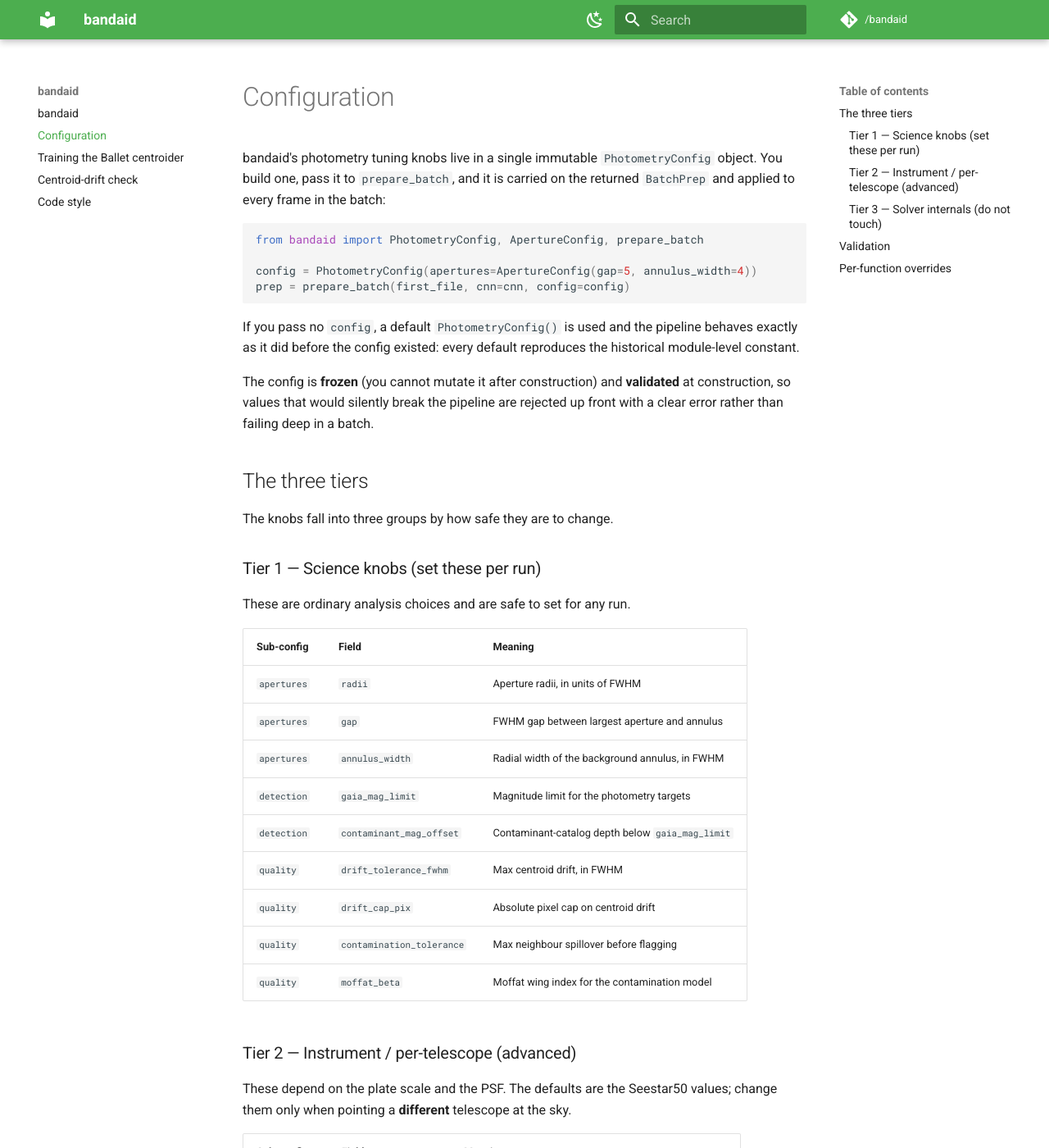
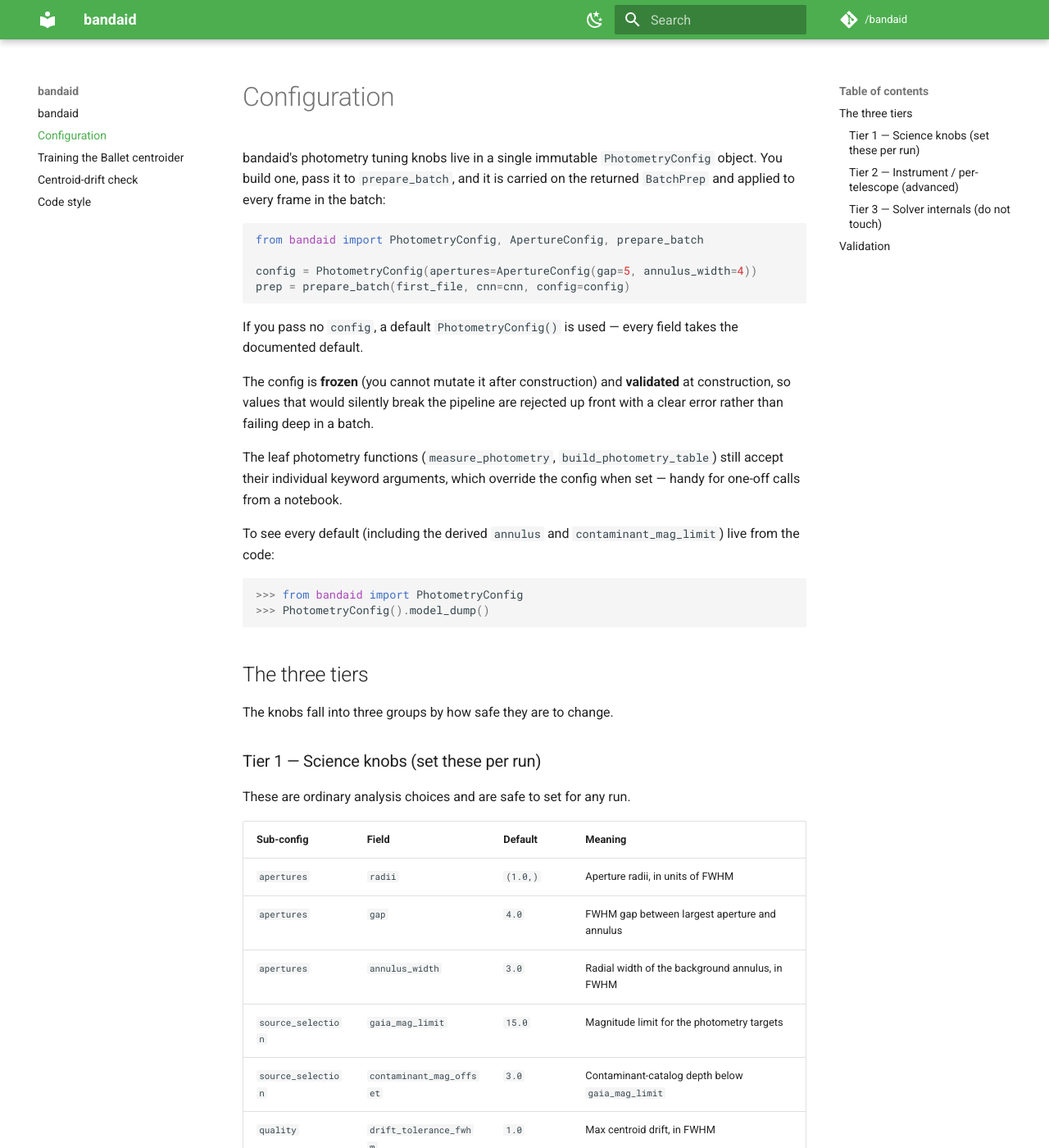
Before and after one commit to mwcraig/bandaid, an MkDocs documentation site: the page built from docs/configuration.md, in a window 1280 px wide and 1400 px high. Shown: the whole window at 82% size. Built offline with MkDocs 1.6.1 and Material for MkDocs 9.7.7, drawn with Linux system fonts in a browser that asks for light colours; some of the changed text lies outside the part shown.

Commit message:
Restructure config per review: rename DetectionConfig, regroup fields, docs
- Rename DetectionConfig -> SourceSelectionConfig (and the PhotometryConfig
  `detection` field -> `source_selection`); it selects which catalogue stars
  are measured/flagged, not how sources are detected.
- Move contamination_tolerance and moffat_beta from QualityConfig to
  InstrumentConfig: acceptable spillover depends on instrument sensitivity and
  beta is a PSF property, which also keeps the contamination-model pair together.
- ApertureConfig docstring: drop stellarphot mention, move rationale to Notes.
- docs/configuration.md: add Default column + model_dump() snippet, drop the
  never-released "behaves as before" wording and the speculative Tier 3
  sentence, fold per-function overrides into a one-liner.
- tests: pin literals, de-duplicate the EXPECTED_* block, drop the circular
  detection_opening assert in the compose test.

Co-Authored-By: Claude Opus 4.8 <noreply@anthropic.com>
Claude-Session: https://claude.ai/code/session_01Ub4bReQbJfq8wPQAoLHC1b

````diff
--- a/docs/configuration.md
+++ b/docs/configuration.md
@@ -11,13 +11,24 @@ config = PhotometryConfig(apertures=ApertureConfig(gap=5, annulus_width=4))
 prep = prepare_batch(first_file, cnn=cnn, config=config)
 ```
 
-If you pass no `config`, a default `PhotometryConfig()` is used and the pipeline
-behaves exactly as it did before the config existed: every default reproduces the
-historical module-level constant.
+If you pass no `config`, a default `PhotometryConfig()` is used — every field
+takes the documented default.
 
 The config is **frozen** (you cannot mutate it after construction) and
 **validated** at construction, so values that would silently break the pipeline
 are rejected up front with a clear error rather than failing deep in a batch.
+
+The leaf photometry functions (`measure_photometry`, `build_photometry_table`)
+still accept their individual keyword arguments, which override the config when
+set — handy for one-off calls from a notebook.
+
+To see every default (including the derived `annulus` and `contaminant_mag_limit`)
+live from the code:
+
+```python
+>>> from bandaid import PhotometryConfig
+>>> PhotometryConfig().model_dump()
+```
 
 ## The three tiers
 
@@ -27,28 +38,29 @@ The knobs fall into three groups by how safe they are to change.
 
 These are ordinary analysis choices and are safe to set for any run.
 
-| Sub-config  | Field                     | Meaning                                          |
-| ----------- | ------------------------- | ------------------------------------------------ |
-| `apertures` | `radii`                   | Aperture radii, in units of FWHM                 |
-| `apertures` | `gap`                     | FWHM gap between largest aperture and annulus    |
-| `apertures` | `annulus_width`           | Radial width of the background annulus, in FWHM  |
-| `detection` | `gaia_mag_limit`          | Magnitude limit for the photometry targets       |
-| `detection` | `contaminant_mag_offset`  | Contaminant-catalog depth below `gaia_mag_limit` |
-| `quality`   | `drift_tolerance_fwhm`    | Max centroid drift, in FWHM                      |
-| `quality`   | `drift_cap_pix`           | Absolute pixel cap on centroid drift             |
-| `quality`   | `contamination_tolerance` | Max neighbour spillover before flagging          |
-| `quality`   | `moffat_beta`             | Moffat wing index for the contamination model    |
+| Sub-config         | Field                    | Default  | Meaning                                          |
+| ------------------ | ------------------------ | -------- | ------------------------------------------------ |
+| `apertures`        | `radii`                  | `(1.0,)` | Aperture radii, in units of FWHM                 |
+| `apertures`        | `gap`                    | `4.0`    | FWHM gap between largest aperture and annulus    |
+| `apertures`        | `annulus_width`          | `3.0`    | Radial width of the background annulus, in FWHM  |
+| `source_selection` | `gaia_mag_limit`         | `15.0`   | Magnitude limit for the photometry targets       |
+| `source_selection` | `contaminant_mag_offset` | `3.0`    | Contaminant-catalog depth below `gaia_mag_limit` |
+| `quality`          | `drift_tolerance_fwhm`   | `1.0`    | Max centroid drift, in FWHM                      |
+| `quality`          | `drift_cap_pix`          | `4.0`    | Absolute pixel cap on centroid drift             |
 
 ### Tier 2 — Instrument / per-telescope (advanced)
 
-These depend on the plate scale and the PSF. The defaults are the Seestar50
-values; change them only when pointing a **different** telescope at the sky.
+These depend on the plate scale, the PSF, and the instrument's sensitivity. The
+defaults are the Seestar50 values; change them only when pointing a
+**different** telescope at the sky.
 
-| Sub-config   | Field               | Meaning                                                  |
-| ------------ | ------------------- | -------------------------------------------------------- |
-| `instrument` | `thresh`            | Source-detection threshold, in background sigma          |
-| `instrument` | `detection_opening` | Morphological-opening kernel that gates faint detections |
-| `instrument` | `fwhm_cutout_half`  | Half-width (px) of the PSF window for the FWHM fit       |
+| Sub-config   | Field                     | Default | Meaning                                                  |
+| ------------ | ------------------------- | ------- | -------------------------------------------------------- |
+| `instrument` | `thresh`                  | `0.5`   | Source-detection threshold, in background sigma          |
+| `instrument` | `detection_opening`       | `3`     | Morphological-opening kernel that gates faint detections |
+| `instrument` | `fwhm_cutout_half`        | `25`    | Half-width (px) of the PSF window for the FWHM fit       |
+| `instrument` | `contamination_tolerance` | `0.01`  | Max neighbour spillover before flagging                  |
+| `instrument` | `moffat_beta`             | `3.0`   | Moffat wing index for the contamination model            |
 
 ### Tier 3 — Solver internals (do not touch)
 
@@ -56,8 +68,7 @@ The twirl asterism-matcher star counts, the WCS match tolerance, the minimum
 detected-star count, and the minimum stars for a contamination pair are **not**
 exposed on the config. Mis-setting them stalls or breaks the WCS solve (the cost
 of the matcher grows like `C(N, 4)`, and too-small counts leave frames unsolved),
-so they remain locked module constants in `bandaid.photometry`. If one ever needs
-tuning it can graduate to Tier 2 with a validator; until then, leave them alone.
+so they remain locked module constants in `bandaid.photometry`.
 
 ## Validation
 
@@ -82,12 +93,3 @@ from bandaid import ApertureConfig
 
 ApertureConfig(gap=-1)   # raises: gap must be greater than 0
 ```
-
-## Per-function overrides
-
-The leaf photometry functions (e.g. `measure_photometry`,
-`build_photometry_table`) still
-accept their individual keyword arguments. When set, those take precedence over
-the config; when left at their defaults they fall back to it. This keeps the leaf
-functions convenient to call directly from a notebook or a unit test without
-building a full config.
--- a/src/bandaid/__init__.py
+++ b/src/bandaid/__init__.py
@@ -33,10 +33,10 @@ import logging
 from .catalog import cached_gaia_radecs
 from .config import (
     ApertureConfig,
-    DetectionConfig,
     InstrumentConfig,
     PhotometryConfig,
     QualityConfig,
+    SourceSelectionConfig,
 )
 from .exceptions import (
     BandaidError,
````
Also changed, not shown: CHANGELOG.md (+1 -1 lines), 5 other files.
